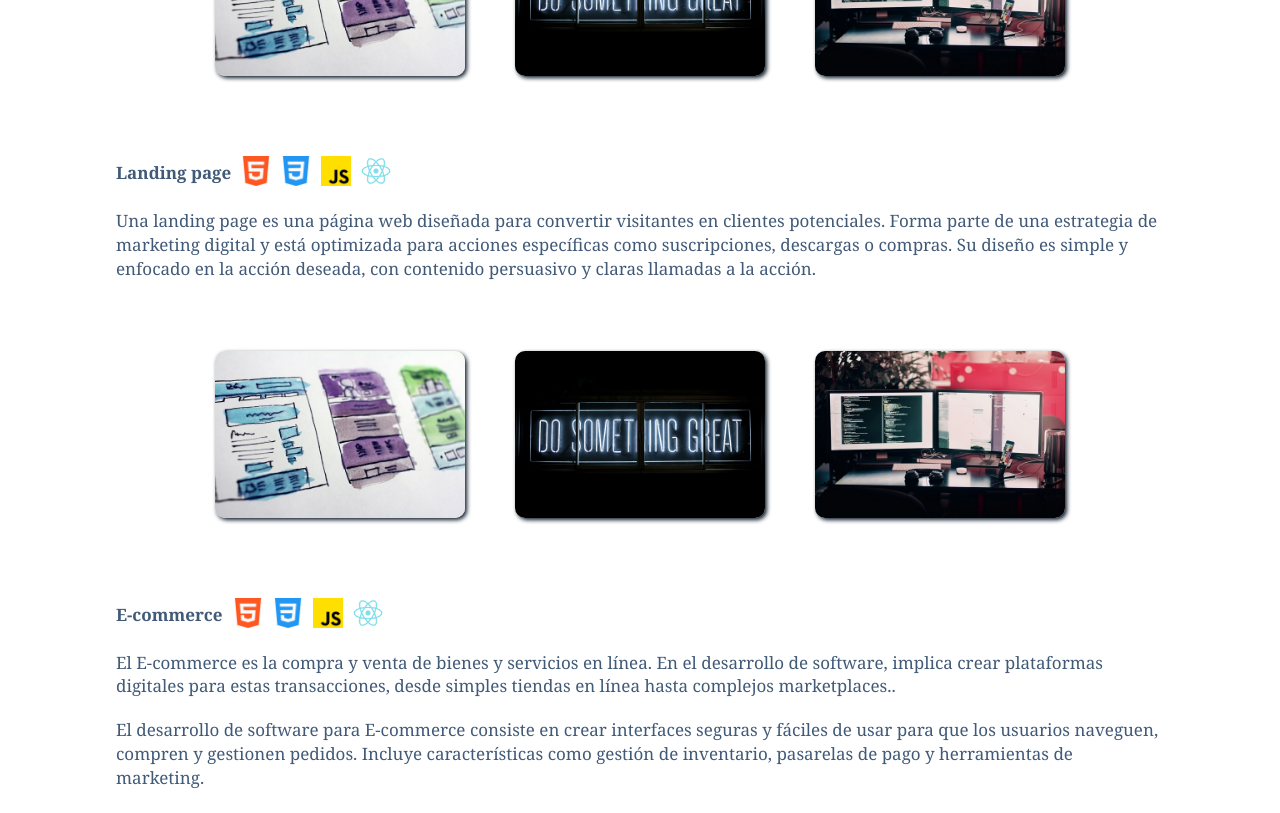
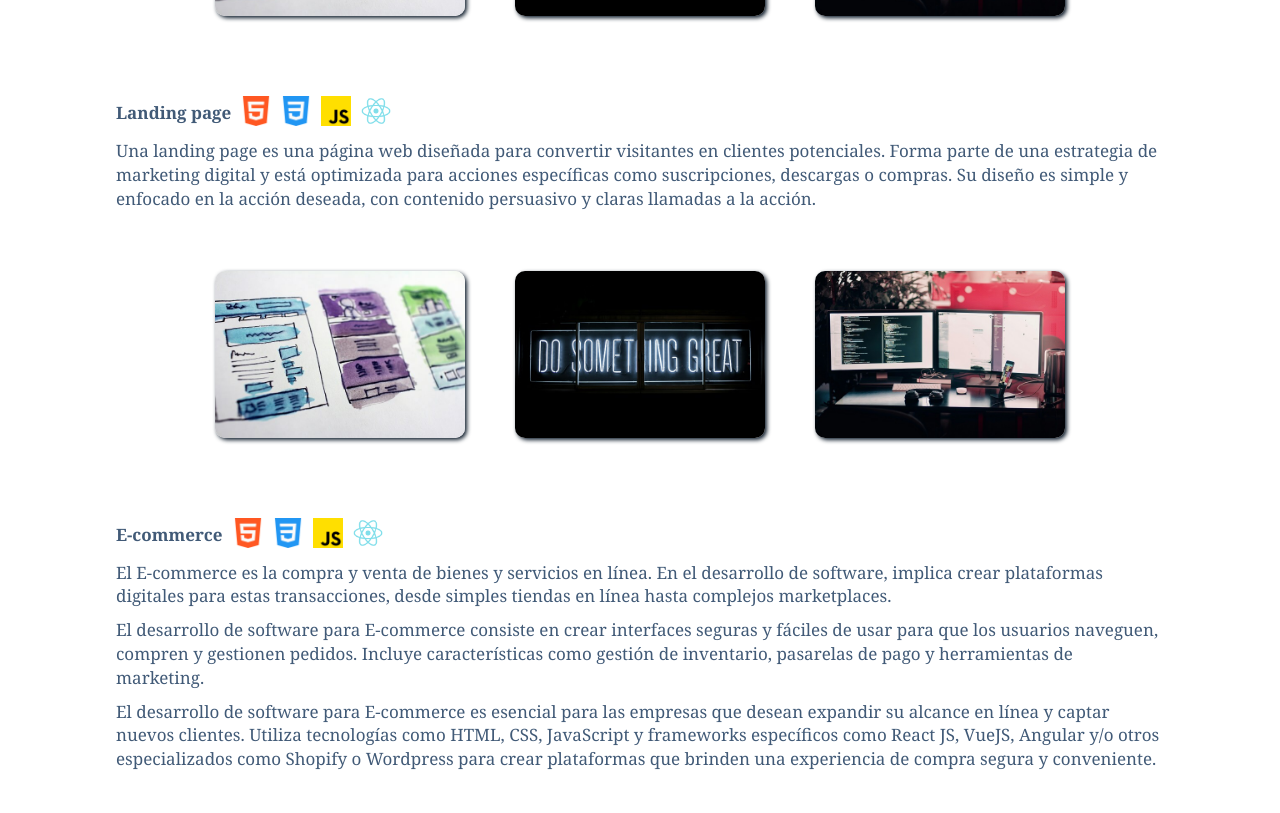
Before and after one commit to GeorgePhD/portfolio2024, a React (Vite) app: page / in a window 1280 px wide. Shown: the part 1980-2793 px from the top of the page. Built offline with nearby package versions, Linux system fonts and the light colour scheme.

Commit message:
update: services paragraphs styles changed

```diff
--- a/src/App.css
+++ b/src/App.css
@@ -264,7 +264,7 @@ footer.footer p {
 
 .home-page p {
     font-size: 3rem;
-    margin: 2rem 0;
+    margin: 1rem 0;
 }
 
 .home-page-links {
--- a/src/Components/Services.jsx
+++ b/src/Components/Services.jsx
@@ -65,7 +65,7 @@ const Services = () => {
             <img className='services__logo' src={js} alt="html logo" />
             <img className='services__logo' src={react} alt="html logo" />
           </section>
-          <p className="paragraph">El E-commerce es la compra y venta de bienes y servicios en línea. En el desarrollo de software, implica crear plataformas digitales para estas transacciones, desde simples tiendas en línea hasta complejos marketplaces..</p>
+          <p className="paragraph">El E-commerce es la compra y venta de bienes y servicios en línea. En el desarrollo de software, implica crear plataformas digitales para estas transacciones, desde simples tiendas en línea hasta complejos marketplaces.</p>
           <p className="paragraph">El desarrollo de software para E-commerce consiste en crear interfaces seguras y fáciles de usar para que los usuarios naveguen, compren y gestionen pedidos. Incluye características como gestión de inventario, pasarelas de pago y herramientas de marketing.</p>
           <p className="paragraph">El desarrollo de software para E-commerce es esencial para las empresas que desean expandir su alcance en línea y captar nuevos clientes. Utiliza tecnologías como HTML, CSS, JavaScript y frameworks específicos como React JS, VueJS, Angular y/o otros especializados como Shopify o Wordpress para crear plataformas que brinden una experiencia de compra segura y conveniente.</p>
           <div className="services__image__container">
```
